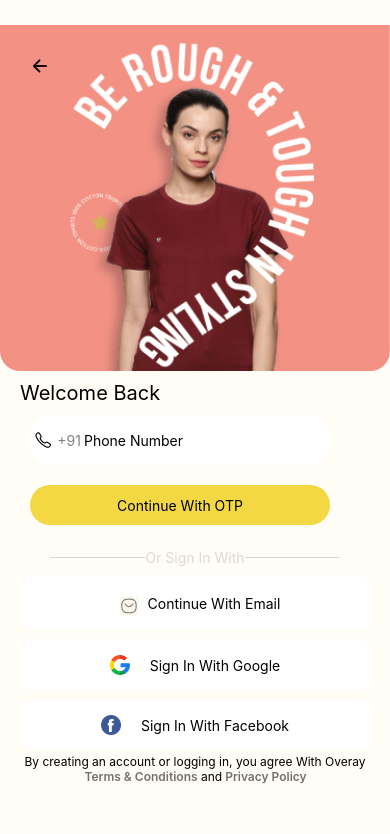
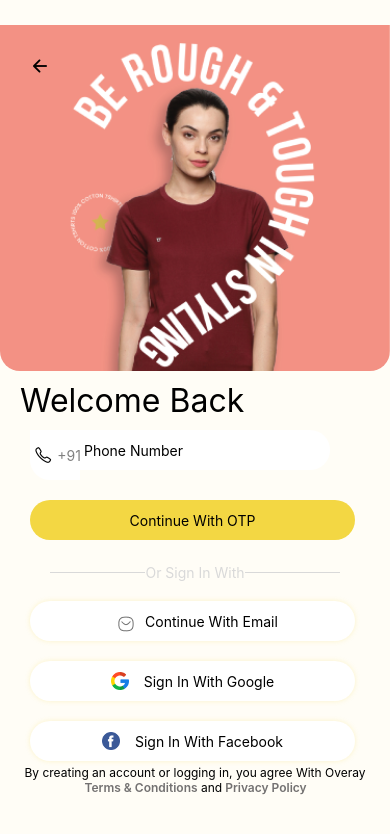
Before and after one commit to Reactnative-App/Ecommerce-App, a React Native app: screen /Login in a window 390 px wide. Shown: the top 834 px of the page. Built offline with nearby package versions, Linux system fonts and the light colour scheme.

Commit message:
Added Shadow in two screens in LoginScreen and LoginWithEmail.

```diff
--- a/Screens/LoginScreen/LoginScreen.js
+++ b/Screens/LoginScreen/LoginScreen.js
@@ -1,55 +1,55 @@
-import { StyleSheet,Image, Text, View, TextInput, TouchableOpacity, Pressable, ScrollView, ImageBackground } from 'react-native'
+import { StyleSheet, Image, Text, View, TextInput, TouchableOpacity, Pressable, ScrollView, ImageBackground } from 'react-native'
 import React from 'react'
 import { StatusBar } from 'expo-status-bar';
 import Icons from 'react-native-vector-icons/Ionicons';
-import {widthPercentageToDP as wp, heightPercentageToDP as hp} from 'react-native-responsive-screen';
+import { widthPercentageToDP as wp, heightPercentageToDP as hp } from 'react-native-responsive-screen';
+
 
 
 const LoginScreen = ({ navigation }) => {
   return (
 
-    <ScrollView contentContainerStyle={{flex:1, backgroundColor:"#FFFDF6"}}>
-        <StatusBar backgroundColor='#F39184' style='light'/>
+    <ScrollView contentContainerStyle={{ flex: 1, backgroundColor: "#FFFDF6" }}>
+      <StatusBar backgroundColor='#F39184' style='light' />
 
-
-
-      <ImageBackground source={require('../../assets/Header.png')} imageStyle={{borderBottomRightRadius:20, borderBottomLeftRadius:20}} style={{ height: hp('41%'), marginTop: 25, width: wp('100%'), alignSelf:"center"}}>
-          <Icons name='arrow-back-outline' size={20} style={{marginTop:30, marginLeft:30}} onPress={()=>navigation.goBack()}/>
+      <ImageBackground source={require('../../assets/Header.png')} imageStyle={{ borderBottomRightRadius: 20, borderBottomLeftRadius: 20 }} style={{ height: hp('41%'), marginTop: 25, width: wp('100%'), alignSelf: "center" }}>
+        <Icons name='arrow-back-outline' size={20} style={{ marginTop: 30, marginLeft: 30 }} onPress={() => navigation.goBack()} />
       </ImageBackground>
-      <Text style={{ fontSize: 20, marginTop: 10, fontWeight: "400", marginLeft: 20 }}>Welcome Back</Text>
+      <Text style={{ fontSize: 32, marginTop: 10, fontWeight: "400", marginLeft: 20 }}>Welcome Back</Text>
 
       <View style={{ flexDirection: "row", marginTop: 10, }}>
-        <View style={{ backgroundColor: "#fff", height: 50, width: 50, marginLeft: 30, borderTopLeftRadius: 20, elevation: 1, borderBottomLeftRadius: 20, justifyContent: "center", alignItems: "center", flexDirection: "row" }}>
+        <View style={{ backgroundColor: "#fff", height: 50, width: 50, marginLeft: 30, borderBottomLeftRadius: 20, justifyContent: "center", alignItems: "center", flexDirection: "row" }}>
           <Icons name="call-outline" size={18} style={{ marginLeft: 5 }} />
           <Text style={{ color: "gray", marginLeft: 5 }}>+91</Text>
         </View>
         <TextInput placeholder=' Phone Number' style={styles.input} keyboardType='number-pad' />
       </View>
 
+
       <TouchableOpacity style={styles.btn}>
         <Text style={{ color: "#000", textAlign: "center", fontSize: 14 }}>Continue With OTP</Text>
       </TouchableOpacity>
 
-      <View style={{flexDirection: 'row', alignItems: 'center', marginTop:24}}>
+      <View style={{ flexDirection: 'row', alignItems: 'center', marginTop: 24 }}>
         <View style={styles.left} />
         <View>
-      <Text style={{width: 100, textAlign: 'center', color: '#D9D9D9',}}>Or Sign In With</Text>
+          <Text style={{ width: 100, textAlign: 'center', color: '#D9D9D9', }}>Or Sign In With</Text>
         </View>
-      <View style={styles.right}  />
+        <View style={styles.right} />
       </View>
 
       <View style={{ elevation: 1 }}>
         <Pressable style={styles.socialBtn} onPress={() => { navigation.navigate('LoginWithEmail') }}>
-          <Image source={require('../../assets/Icons/Mail.png')} style={{ marginTop: 6, marginRight: 10, marginLeft: 10 }} />
+          <Image source={require('../../assets/Icons/Email.png')} style={{ marginTop: 6, marginRight: 10, marginLeft: 10 }} />
           {/* <Icons name="mail-outline" size={20} style={{marginRight:20}} /> */}
           <Text style={{ textAlign: "center" }}>Continue With Email</Text>
         </Pressable >
         <Pressable style={styles.socialBtn}>
-          <Image source={require('../../assets/google.png')} style={{ height: 20, width: 20, marginRight: 20 }} />
+          <Image source={require('../../assets/google.png')} style={{ height: 18, width: 18, marginRight: 15 }} />
           <Text>Sign In With Google</Text>
         </Pressable>
         <Pressable style={styles.socialBtn}>
-          <Image source={require('../../assets/facebook.png')} style={{ height: 20, width: 20, marginRight: 20 }} />
+          <Image source={require('../../assets/facebook.png')} style={{ height: 18, width: 18, marginRight: 15 }} />
           <Text>Sign In With Facebook</Text>
         </Pressable>
       </View>
@@ -72,18 +72,19 @@ export default LoginScreen
 
 const styles = StyleSheet.create({
   input: {
-    height: 50,
+    height: 40,
     width: 250,
     backgroundColor: "#fff",
     borderTopRightRadius: 20,
     borderBottomRightRadius: 20,
     elevation: 1,
-    textAlign: "left"
+    textAlign: "left",
+
   },
   btn: {
     height: 40,
     backgroundColor: "#F3D743",
-    width: 300,
+    width: 325,
     marginLeft: 30,
     marginTop: 20,
     borderRadius: 20,
@@ -91,26 +92,34 @@ const styles = StyleSheet.create({
     alignItems: "center"
   },
   socialBtn: {
-    padding: 15,
+    height: 40,
     backgroundColor: "#fff",
-    marginTop: 10,
-    width: "90%",
-    alignSelf: "center",
-    borderRadius: 10,
+    width: 325,
+    marginLeft: 30,
+    marginTop: 20,
+    borderRadius: 20,
+    justifyContent: "center",
+    alignItems: "center",
     flexDirection: "row",
     justifyContent: "center",
     alignItems: "center",
+    borderTopLeftRadius: 20,
+    elevation: 10,
+    shadowColor: '#F3D743',
+    shadowOpacity: 0.25,
+    shadowRadius: 5,
+    fontSize: 14
   },
-   left:{
-    marginLeft:50,
-    flex:1,
-    height:1,
-    backgroundColor:'#D9D9D9'
+  left: {
+    marginLeft: 50,
+    flex: 1,
+    height: 1,
+    backgroundColor: '#D9D9D9'
   },
-   right:{
-    marginRight:50,
-    flex:1,
-    height:1,
-    backgroundColor:'#D9D9D9'
+  right: {
+    marginRight: 50,
+    flex: 1,
+    height: 1,
+    backgroundColor: '#D9D9D9'
   }
 })
--- a/Screens/LoginScreen/LoginWithEmail.js
+++ b/Screens/LoginScreen/LoginWithEmail.js
@@ -93,7 +93,10 @@ const styles = StyleSheet.create({
     backgroundColor: "#fff",
     borderTopRightRadius: 20,
     borderBottomRightRadius: 20,
-    elevation: 1
+    elevation: 10,
+    shadowColor: '#F3D743',
+    shadowOpacity: 0.25,
+    shadowRadius: 5,
   },
   btn: {
     height: 40,
@@ -103,7 +106,11 @@ const styles = StyleSheet.create({
     marginTop: 20,
     borderRadius: 20,
     justifyContent: "center",
-    alignItems: "center"
+    alignItems: "center",
+    elevation: 10,
+    shadowColor: '#F3D743',
+    shadowOpacity: 0.25,
+    shadowRadius: 5,
   },
   socialBtn: {
     padding: 15,
@@ -115,6 +122,10 @@ const styles = StyleSheet.create({
     flexDirection: "row",
     justifyContent: "center",
     alignItems: "center",
+    elevation: 10,
+    shadowColor: '#F3D743',
+    shadowOpacity: 0.25,
+    shadowRadius: 5,
   },
   left: {
     marginLeft: 50,
```
Lines whose indentation alone changed are shown as unchanged.
